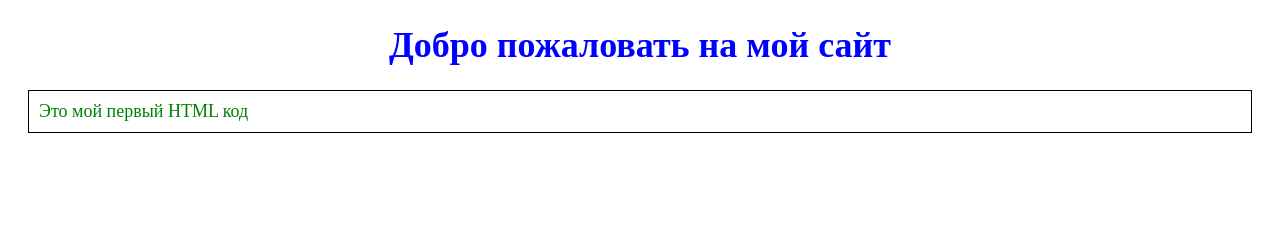
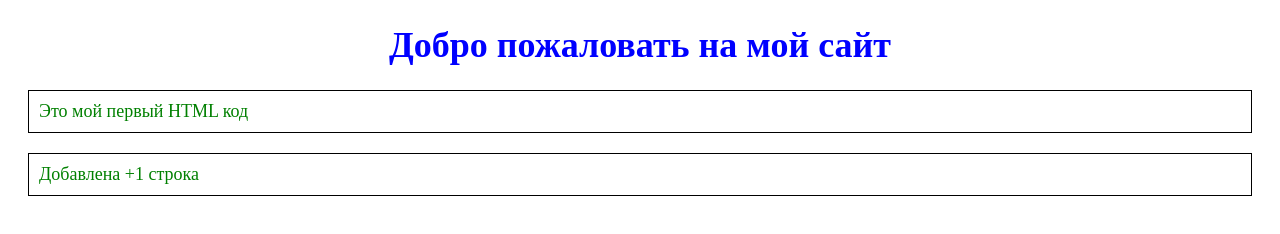
Before and after one commit to GeroinEXP/courserep, a plain HTML site: page index.html in a window 1280 px wide. Drawn offline with Linux system fonts and the light colour scheme.

Commit message:
Update index.html
+1 Строка

```diff
--- a/index.html
+++ b/index.html
@@ -24,6 +24,7 @@
  <h1>Добро пожаловать на мой сайт</h1>
 
  <p>Это мой первый HTML код</p>
+ <p>Добавлена +1 строка</p>
 
 </body>
 </html>
```
